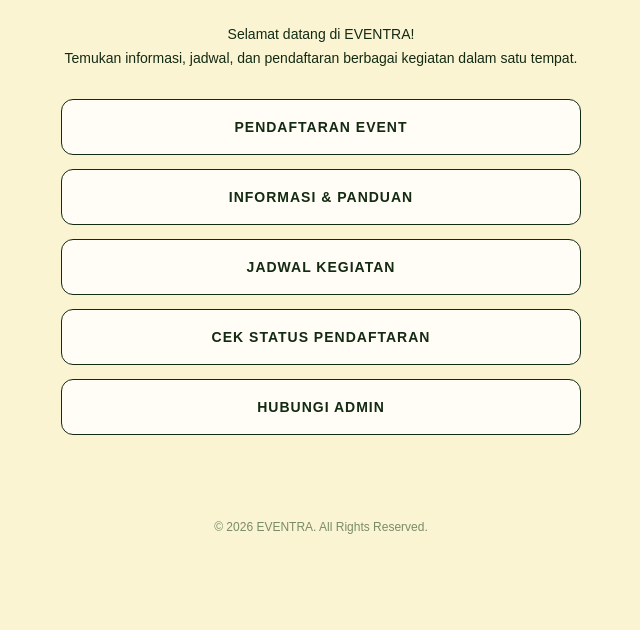
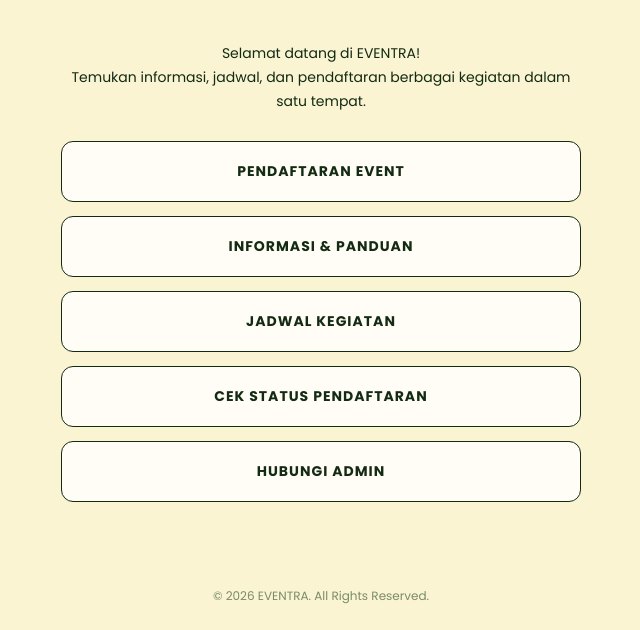
Before and after one commit to Lumiere623/EVENTRA_PKOS, a plain HTML site: page index.html in a window 1280 px wide. Shown: the part 284-914 px from the top of the page, without its empty margins (319-959 px from the left). Before the commit the page ends 843 px from the top, so only its background shows below. Drawn offline with Linux system fonts and the light colour scheme.

Commit message:
Update index.html

```diff
--- a/index.html
+++ b/index.html
@@ -3,6 +3,9 @@
 <head>
   <meta charset="UTF-8">
   <meta name="viewport" content="width=device-width, initial-scale=1.0">
+  <link rel="preconnect" href="https://fonts.googleapis.com">
+<link rel="preconnect" href="https://fonts.gstatic.com" crossorigin>
+<link href="https://fonts.googleapis.com/css2?family=Poppins:wght@400;500;600;700;800&display=swap" rel="stylesheet">
 
   <title>EVENTRA | Your Event, One Destination</title>
 
@@ -24,7 +27,7 @@
     body {
       background: var(--cream);
       color: var(--army);
-      font-family: Arial, sans-serif;
+      font-family: 'Poppins', sans-serif;
       min-height: 100vh;
     }
 
```
